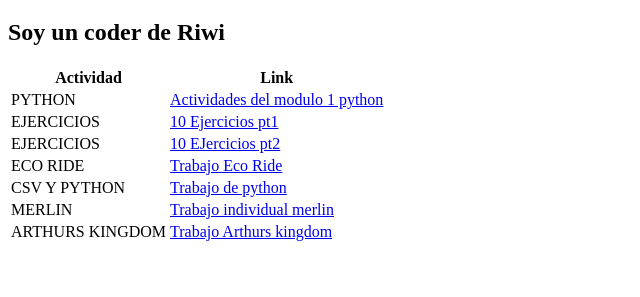
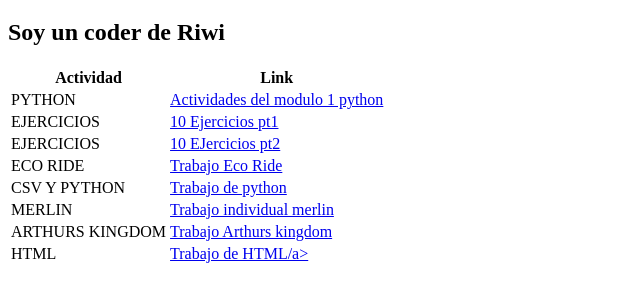
Before and after one commit to SamuelMV725/portafolio, a plain HTML site: page index.html in a window 1280 px wide. Shown: the part 61-358 px from the top of the page, without its empty margins (0-640 px from the left). Drawn offline with Linux system fonts and the light colour scheme.

Commit message:
Fix HTML link for CRUD scope project

```diff
--- a/index.html
+++ b/index.html
@@ -50,6 +50,12 @@
             <td>ARTHURS KINGDOM</td>
             <td><a href="https://github.com/JoseRivera-07/Arthur-s-Kingdom">Trabajo Arthurs kingdom</a></td>
         </tr>
+
+
+        <tr>
+            <td>HTML</td>
+            <td><a href="https://github.com/SamuelMV725/crudscope-html-mediapanel">Trabajo de HTML/a></td>
+        </tr>
     </table>
 </body>
 </html>
```
